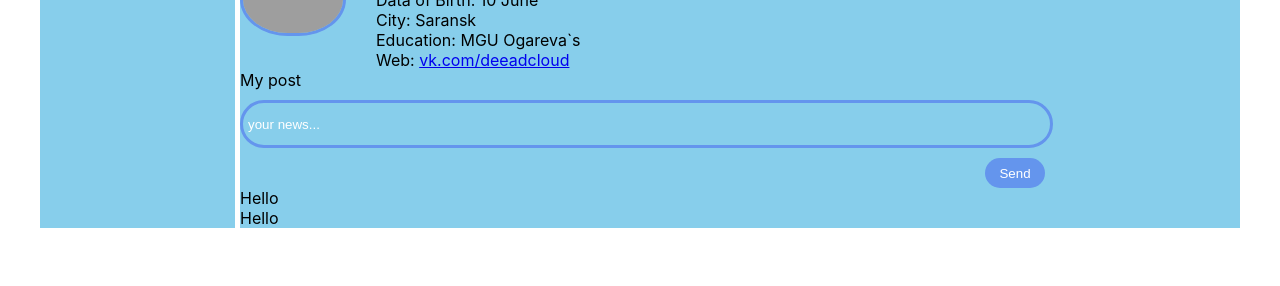
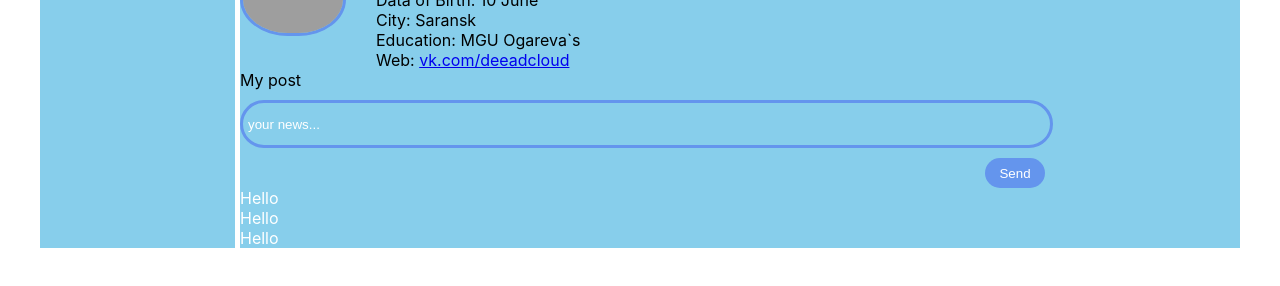
Before and after one commit to deeaadcloud/Social, a React (Create React App) app: page /profile in a window 1280 px wide. Shown: the part 220-506 px from the top of the page. Built offline with nearby package versions, Linux system fonts and the light colour scheme; grey boxes are pictures that could not be loaded.

Commit message:
added post

```diff
--- /dev/null
+++ b/src/components/Profile/MyPost/MyPost.module.css
@@ -0,0 +1,38 @@
+.content_post {
+    margin-left: 10px;
+    margin-top: 10px;
+  }
+
+  .form {
+    margin-top: 10px;
+    display: flex;
+    flex-direction: column;
+  }
+
+  .btn {
+    color: #ffffff;
+    background-color: cornflowerblue;
+    border: transparent;
+    width: 60px;
+    height: 30px;
+    margin-top: 10px;
+    cursor: pointer;
+    margin-left: 745px;
+    border-radius: 45px;
+  }
+
+  .form input {
+    padding-left: 5px;
+    border: 3px solid cornflowerblue;
+    border-radius: 45px;
+    /* color: rgb(255, 255, 255); */
+    background-color: transparent;
+    margin: 0;
+    width: 800px;
+    height: 40px;
+    outline: none;
+  }
+
+  .form input::placeholder {
+    color: #ffffff;
+  }
--- /dev/null
+++ b/src/components/Profile/MyPost/MyPosts.jsx
@@ -0,0 +1,21 @@
+import React from 'react';
+import s from './MyPost.module.css';
+import Post from './Post/Post.jsx';
+
+const MyPosts = () => {
+    return <div className={s.post}>
+        <div className="content_post__name">My post</div>
+        <div className={s.form}>
+            <label>
+                <input type="text" name="name" placeholder="your news..." />
+            </label>
+            <button className={s.btn}>Send</button>
+        </div>
+        <Post />
+        <Post />
+        <Post />
+    </div>
+
+}
+
+export default MyPosts;
--- a/src/components/Profile/MyPost/Post/Post.jsx
+++ b/src/components/Profile/MyPost/Post/Post.jsx
@@ -2,22 +2,11 @@ import React from 'react';
 import s from './Post.module.css';
 
 const Post = () => {
-   return <div className={s.post}>
-        <div className="content_post__name">My post</div>
-        <div className={s.form}>
-            <label>
-                <input type="text" name="name" placeholder="your news..." />
-            </label>
-            <button className={s.btn}>Send</button>
-        </div>
-        <div className="content_posts">
-            <div className="post1">
-                <a>Hello</a>
-            </div>
-            <div className="post2">
+   return <div className="content_posts">
+            <div className={s.post1}>
                 <a>Hello</a>
             </div>
         </div>
-    </div>
+
 }
 export default Post;
--- a/src/components/Profile/MyPost/Post/Post.module.css
+++ b/src/components/Profile/MyPost/Post/Post.module.css
@@ -1,38 +1,3 @@
-.content_post {
-  margin-left: 10px;
-  margin-top: 10px;
-}
-
-.form {
-  margin-top: 10px;
-  display: flex;
-  flex-direction: column;
-}
-
-.btn {
-  color: #ffffff;
-  background-color: cornflowerblue;
-  border: transparent;
-  width: 60px;
-  height: 30px;
-  margin-top: 10px;
-  cursor: pointer;
-  margin-left: 745px;
-  border-radius: 45px;
-}
-
-.form input {
-  padding-left: 5px;
-  border: 3px solid cornflowerblue;
-  border-radius: 45px;
-  /* color: rgb(255, 255, 255); */
-  background-color: transparent;
-  margin: 0;
-  width: 800px;
-  height: 40px;
-  outline: none;
-}
-
-.form input::placeholder {
+.post1{
   color: #ffffff;
 }
--- a/src/components/Profile/Profile.jsx
+++ b/src/components/Profile/Profile.jsx
@@ -1,6 +1,6 @@
 import React from 'react';
 import s from './Profile.css';
-import Post from './MyPost/Post/Post.jsx';
+import MyPosts from './MyPost/MyPosts.jsx';
 
 const Profile = () => {
     return <div className="content">
@@ -25,7 +25,7 @@ const Profile = () => {
                 </div>
             </div>
         </div>
-        <Post />
+        <MyPosts />
     </div>
 }
 
```
